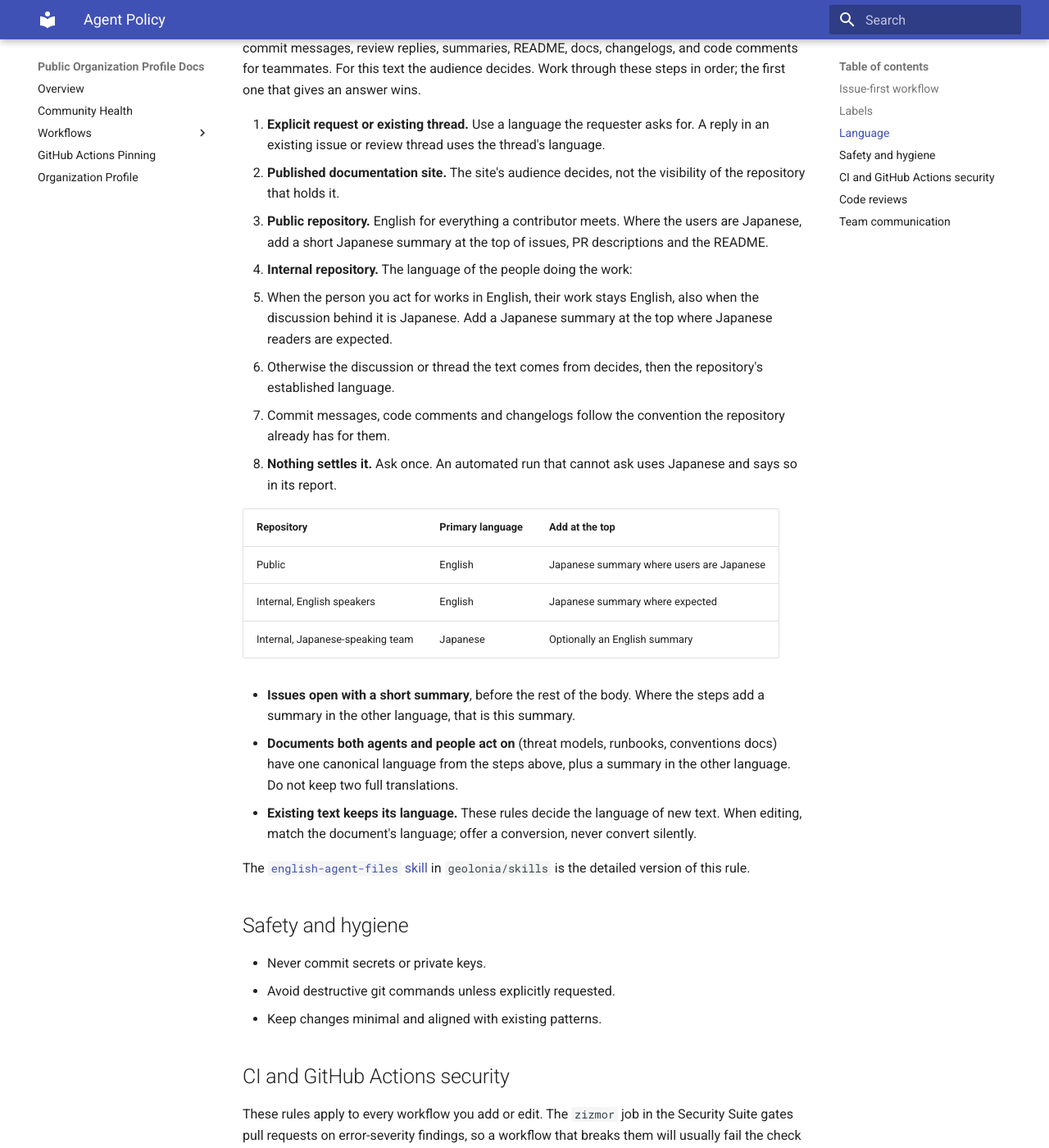
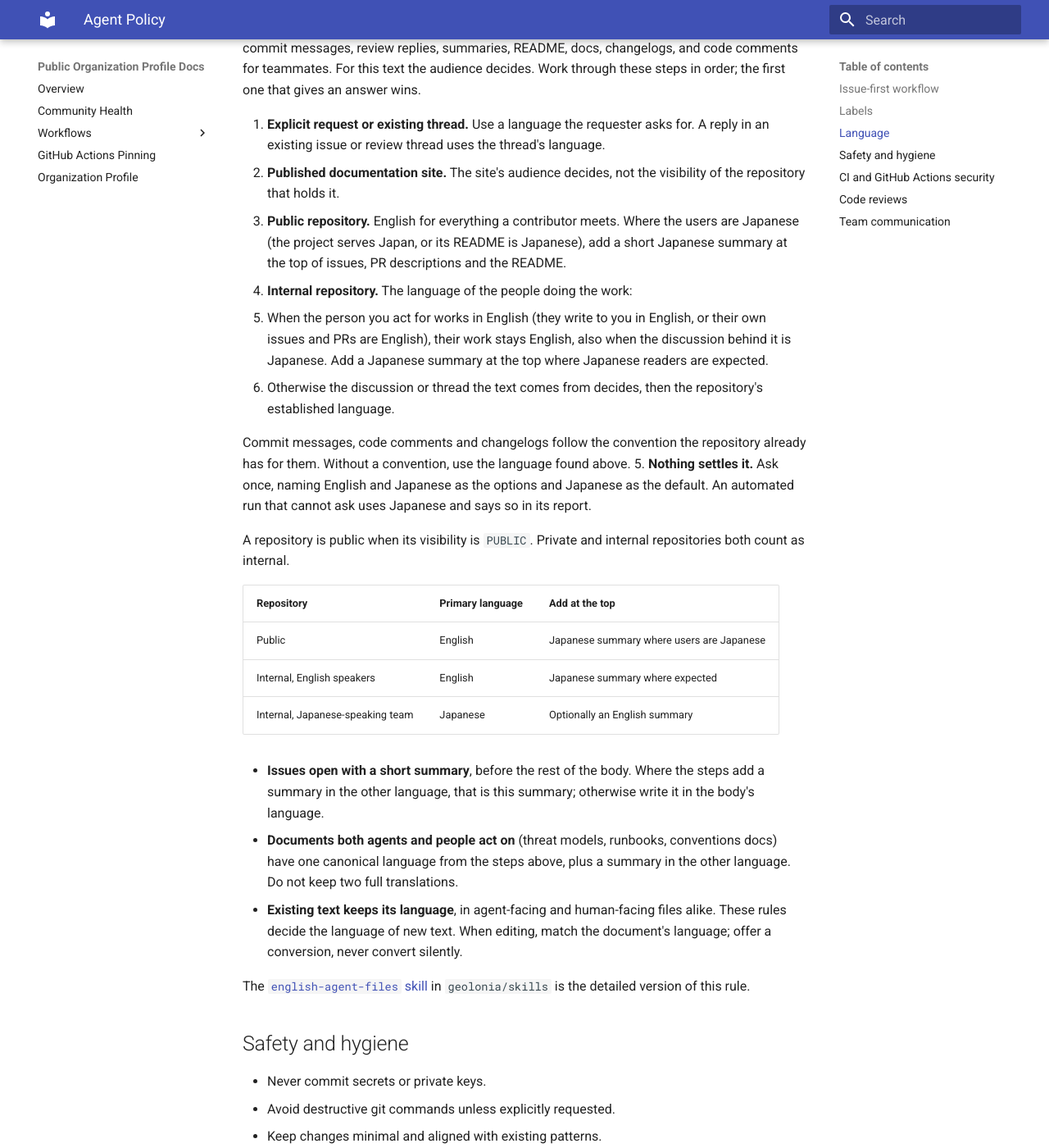
Before and after one commit to geolonia/.github, an MkDocs documentation site: the page built from docs/agent-policy.md, in a window 1280 px wide and 1400 px high, scrolled down 1067 px. Shown: the whole window at 82% size. Built offline with MkDocs 1.6.1 and Material for MkDocs 9.7.7, drawn with Linux system fonts in a browser that asks for light colours; some of the changed text lies outside the part shown.

Commit message:
docs(agent-policy): close gaps against the skill wording
Define public and internal by repository visibility, keep existing
agent-facing files in their language, give the fallback for commit
messages without a convention, say what the question in step 5 offers,
and the language of an issue summary when no translation is added.

Signed-off-by: Daniel Kastl <daniel.kastl@gmail.com>

```diff
--- a/docs/agent-policy.md
+++ b/docs/agent-policy.md
@@ -50,18 +50,26 @@ Work through these steps in order; the first one that gives an answer wins.
 2. **Published documentation site.** The site's audience decides, not the
    visibility of the repository that holds it.
 3. **Public repository.** English for everything a contributor meets. Where the
-   users are Japanese, add a short Japanese summary at the top of issues, PR
-   descriptions and the README.
+   users are Japanese (the project serves Japan, or its README is Japanese),
+   add a short Japanese summary at the top of issues, PR descriptions and the
+   README.
 4. **Internal repository.** The language of the people doing the work:
-   - When the person you act for works in English, their work stays English,
-     also when the discussion behind it is Japanese. Add a Japanese summary at
-     the top where Japanese readers are expected.
+   - When the person you act for works in English (they write to you in
+     English, or their own issues and PRs are English), their work stays
+     English, also when the discussion behind it is Japanese. Add a Japanese
+     summary at the top where Japanese readers are expected.
    - Otherwise the discussion or thread the text comes from decides, then the
      repository's established language.
-   - Commit messages, code comments and changelogs follow the convention the
-     repository already has for them.
-5. **Nothing settles it.** Ask once. An automated run that cannot ask uses
-   Japanese and says so in its report.
+
+   Commit messages, code comments and changelogs follow the convention the
+   repository already has for them. Without a convention, use the language
+   found above.
+5. **Nothing settles it.** Ask once, naming English and Japanese as the options
+   and Japanese as the default. An automated run that cannot ask uses Japanese
+   and says so in its report.
+
+A repository is public when its visibility is `PUBLIC`. Private and internal
+repositories both count as internal.
 
 | Repository | Primary language | Add at the top |
 | --- | --- | --- |
@@ -70,13 +78,14 @@ Work through these steps in order; the first one that gives an answer wins.
 | Internal, Japanese-speaking team | Japanese | Optionally an English summary |
 
 - **Issues open with a short summary**, before the rest of the body. Where the
-  steps add a summary in the other language, that is this summary.
+  steps add a summary in the other language, that is this summary; otherwise
+  write it in the body's language.
 - **Documents both agents and people act on** (threat models, runbooks,
   conventions docs) have one canonical language from the steps above, plus a
   summary in the other language. Do not keep two full translations.
-- **Existing text keeps its language.** These rules decide the language of new
-  text. When editing, match the document's language; offer a conversion, never
-  convert silently.
+- **Existing text keeps its language**, in agent-facing and human-facing files
+  alike. These rules decide the language of new text. When editing, match the
+  document's language; offer a conversion, never convert silently.
 
 The [`english-agent-files` skill](https://github.com/geolonia/skills/blob/main/skills/english-agent-files/SKILL.md)
 in `geolonia/skills` is the detailed version of this rule.
```
Also changed, not shown: other parts of docs/agent-policy.md (+3 -3 lines).
